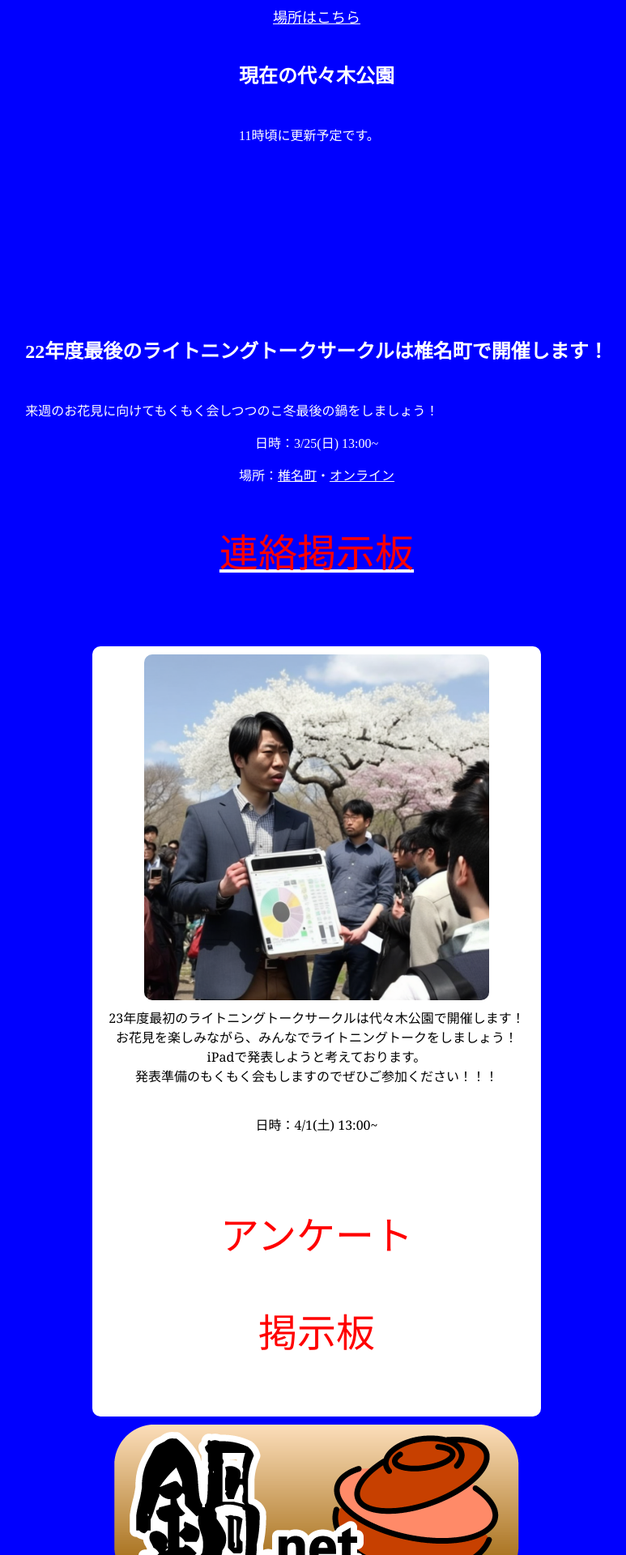
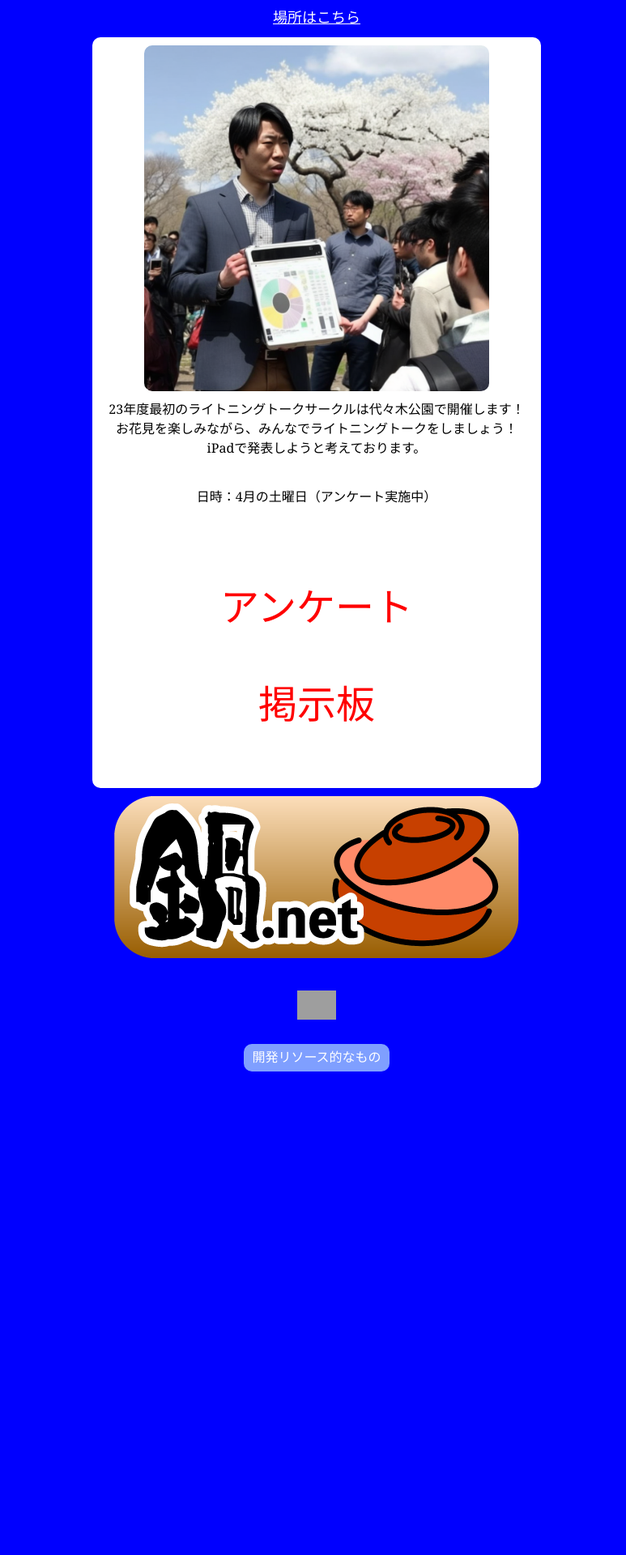
Before and after one commit to chan9hwi/karaoke_net, a PHP site: page / in a window 1280 px wide. Shown: the part 1042-2962 px from the top of the page at 81% size, without its empty margins (249-1022 px from the left). After the commit the page ends 2365 px from the top, so only its background shows below. Run offline with PHP 8.4, Linux system fonts and the light colour scheme; grey boxes are pictures that could not be loaded.

Commit message:
日程変更

```diff
--- a/public/index.php
+++ b/public/index.php
@@ -115,32 +115,6 @@
       </a>
     </div>
 
-    <div style="color:white;padding:10px;margin:10px;">
-      <span>
-        <h2>現在の代々木公園</h2>
-        <br>
-        11時頃に更新予定です。
-        <p style="text-align:center;"><img src="" alt="" srcset=""></p>
-        <p style="text-align:center;"><img src="" alt="" srcset=""></p>
-        <p style="text-align:center;"><img src="" alt="" srcset=""></p>
-        <p style="text-align:center;"><img src="" alt="" srcset=""></p>
-      </span>
-    </div>
-    <div style="color:white;padding:10px;margin:10px;">
-      <span>
-        <h2>22年度最後のライトニングトークサークルは椎名町で開催します！</h2>
-        <br>
-        来週のお花見に向けてもくもく会しつつのこ冬最後の鍋をしましょう！
-        <p style="text-align:center;">日時：3/25(日) 13:00~</p>
-        <p style="text-align:center;">場所：<a href="https://goo.gl/maps/182fmAbgTFn1o7AM8">椎名町</a>・<a href="./video.php?url=talk">オンライン</a></p>
-      </span>
-      <span style="text-align:center;">
-        <a href="./bbs_sub.php" target="_blank">
-          <p style="color:red;font-waight:bold;font-size:3em;">連絡掲示板</p>
-        </a>
-      </span>
-    </div>
-
     <div id="hanami">
       <img src="./asset/images/sakura_sq.png" alt="ライトニングトーク" srcset="" width="300px">
       <span>
@@ -149,11 +123,9 @@
         お花見を楽しみながら、みんなでライトニングトークをしましょう！
         <br>
         iPadで発表しようと考えております。
-        <br>
-        発表準備のもくもく会もしますのでぜひご参加ください！！！
       </span>
       <span>
-        <p>日時：4/1(土) 13:00~</p>
+        <p>日時：4月の土曜日（アンケート実施中）</p>
         <p>
           <a href="https://goo.gl/maps/q2BdtTBwco8wxjNu7" target="_blank" rel="noopener noreferrer">場所：代々木公園</a>
         </p>
```
